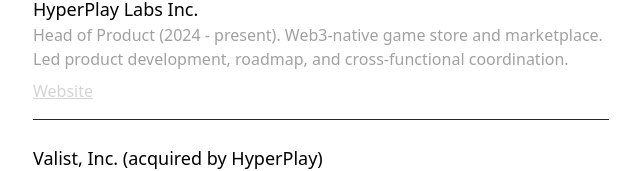
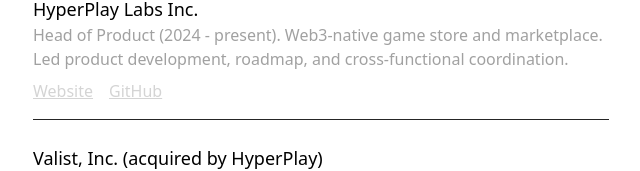
Before and after one commit to awantoch/portfolio, a Next.js app: page / in a window 1280 px wide. Shown: the part 449-620 px from the top of the page, without its empty margins (319-959 px from the left). Built offline with nearby package versions, Linux system fonts and the light colour scheme; no server answers.

Commit message:
add links

```diff
--- a/app/components/portfolio.tsx
+++ b/app/components/portfolio.tsx
@@ -13,13 +13,14 @@
     description: 'Head of Product (2024 - present). Web3-native game store and marketplace. Led product development, roadmap, and cross-functional coordination.',
     links: [
       { label: 'Website', url: 'https://hyperplay.xyz' },
+      { label: 'GitHub', url: 'https://github.com/hyperplay-gaming' },
     ],
   },
   {
     title: 'Valist, Inc. (acquired by HyperPlay)',
     description: 'CEO, Co-founder (2020 - March 2024). Web3-native software deployment tooling. Raised $1MM+, led team, and managed successful acquisition.',
     links: [
-      { label: 'Website', url: 'https://valist.io' },
+      { label: 'Website', url: 'https://docs.valist.io' },
       { label: 'GitHub', url: 'https://github.com/valist-io' },
     ],
   },
```
